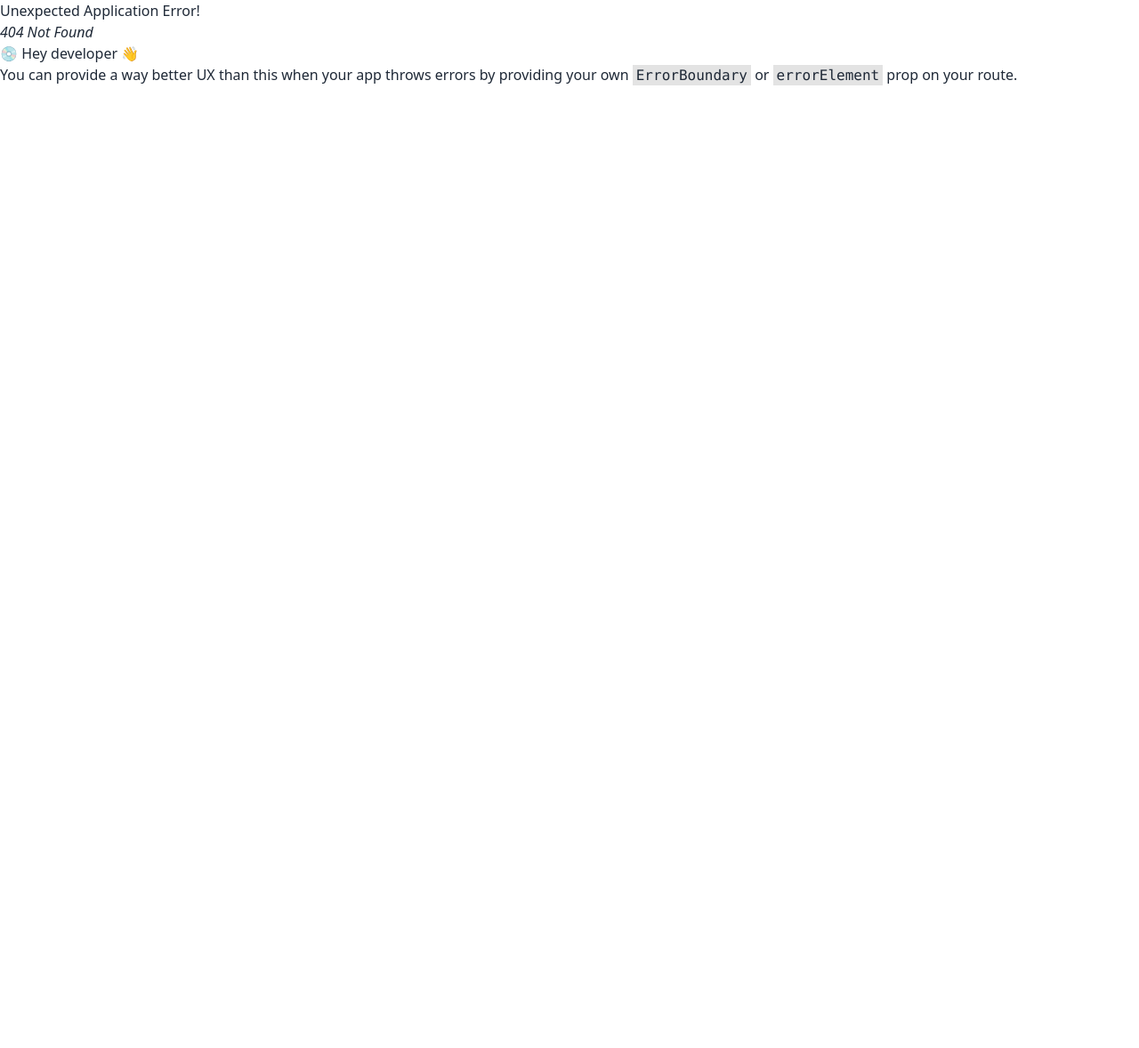
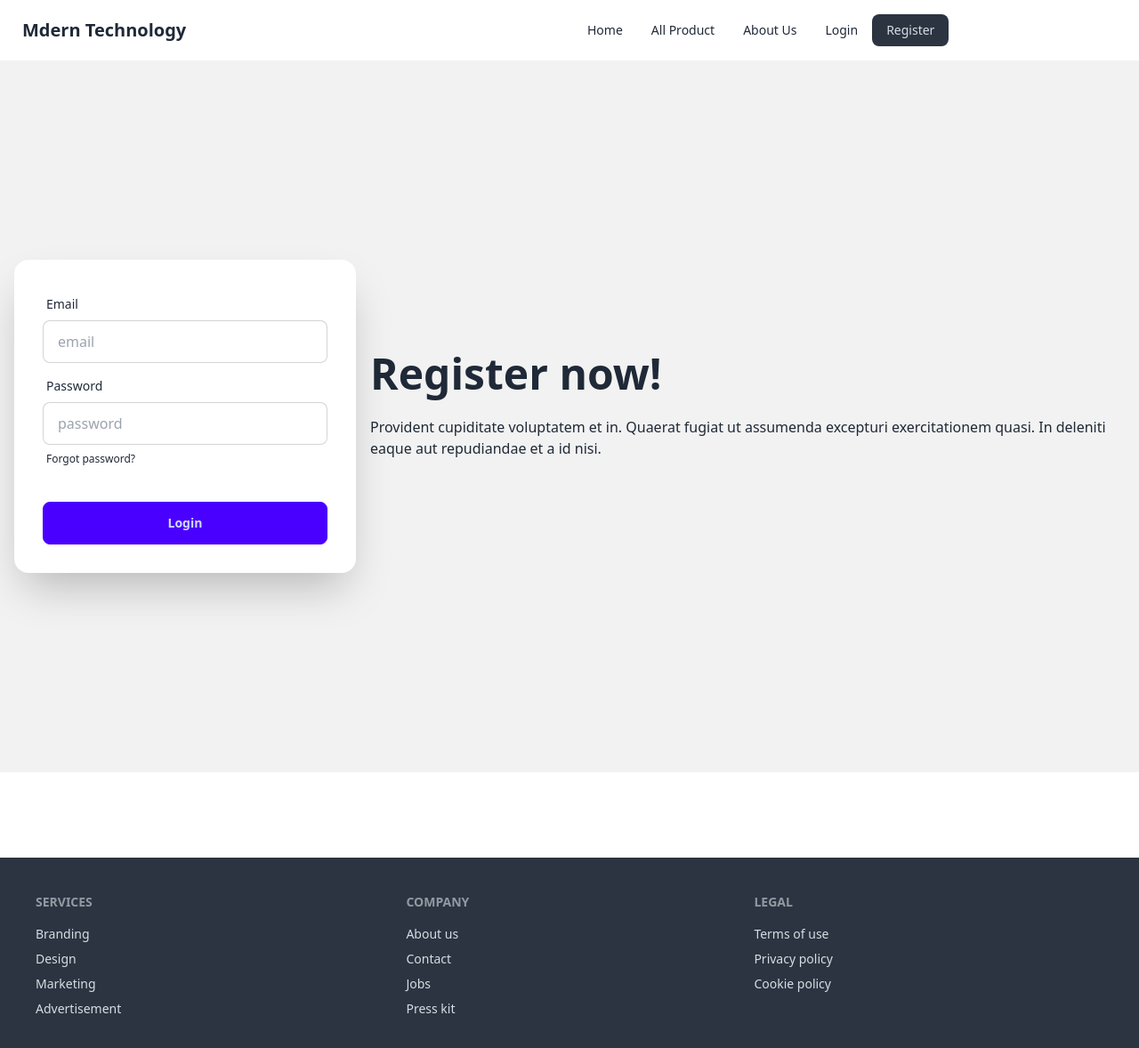
Before and after one commit to MdPiarulIslamAlif/mordanTechnology, a React (Vite) app: page /register in a window 1280 px wide. Before the commit this address had no page. Shown: the top 1178 px of the page at 89% size. Before the commit the page ends 800 px from the top, so only its background shows below. Built offline with nearby package versions, Linux system fonts and the light colour scheme.

Commit message:
footer section added a and use under the outlet and added a header

```diff
--- /dev/null
+++ b/src/Component/Footer/Footer.jsx
@@ -0,0 +1,32 @@
+import React from 'react';
+
+const Footer = () => {
+    return (
+      <div className='mt-24'>
+        <footer className="footer p-10 bg-neutral text-neutral-content">
+          <nav>
+            <header className="footer-title">Services</header>
+            <a className="link link-hover">Branding</a>
+            <a className="link link-hover">Design</a>
+            <a className="link link-hover">Marketing</a>
+            <a className="link link-hover">Advertisement</a>
+          </nav>
+          <nav>
+            <header className="footer-title">Company</header>
+            <a className="link link-hover">About us</a>
+            <a className="link link-hover">Contact</a>
+            <a className="link link-hover">Jobs</a>
+            <a className="link link-hover">Press kit</a>
+          </nav>
+          <nav>
+            <header className="footer-title">Legal</header>
+            <a className="link link-hover">Terms of use</a>
+            <a className="link link-hover">Privacy policy</a>
+            <a className="link link-hover">Cookie policy</a>
+          </nav>
+        </footer>
+      </div>
+    );
+};
+
+export default Footer;
--- /dev/null
+++ b/src/Component/Header/Header.jsx
@@ -0,0 +1,11 @@
+import Navbar from '../Navbar/Navbar';
+
+const Header = () => {
+    return (
+        <div>
+           <Navbar />
+        </div>
+    );
+};
+
+export default Header;
--- a/src/Component/Navbar/Navbar.jsx
+++ b/src/Component/Navbar/Navbar.jsx
@@ -1,12 +1,15 @@
 import React from "react";
+import { NavLink } from "react-router-dom";
 
 const Navbar = () => {
 
-  const navlink = (
+  const navLink = (
     <>
-      <li> <navlink to="/" >Home</navlink></li>
-      <li> <navlink to="allProduct" >All Product</navlink></li>
-      <li> <navlink to="about" >About Us</navlink></li>
+      <li> <NavLink to="/" >Home</NavLink></li>
+      <li> <NavLink to="/allProduct" >All Product</NavLink></li>
+      <li> <NavLink to="/about" >About Us</NavLink></li>
+      <li> <NavLink to="/login" >Login</NavLink></li>
+      <li> <NavLink to="/register" >Register</NavLink></li>
     </>
   );
 
@@ -36,13 +39,13 @@ const Navbar = () => {
               tabIndex={0}
               className="menu menu-sm dropdown-content mt-3 z-[1] p-2 shadow bg-base-100 rounded-box w-52"
             >
-              {navlink}
+              {navLink}
             </ul>
           </div>
           <a className="btn btn-ghost text-xl">Mdern Technology</a>
         </div>
         <div className="navbar-center hidden lg:flex">
-          <ul className="menu menu-horizontal px-1">{navlink}</ul>
+          <ul className="menu menu-horizontal px-1">{navLink}</ul>
         </div>
       </div>
     </div>
--- a/src/Component/SecondWirlessSection/SecondWirelessSection.jsx
+++ b/src/Component/SecondWirlessSection/SecondWirelessSection.jsx
@@ -5,7 +5,7 @@ import banner from "../../assets/bannerImg/baner1 (3).jpg"
 const SecondWirelessSection = () => {
     return (
       <div
-        className=" max-w-7xl mx-auto flex justify-center mt-24 gap-8 items-center
+        className=" max-w-7xl mx-auto  flex flex-col md:flex-row lg:flex-row justify-center mt-24 gap-8 items-center
 
       "
       >
--- a/src/Component/WirelessHeadPhone/WirelessHeadPhone.jsx
+++ b/src/Component/WirelessHeadPhone/WirelessHeadPhone.jsx
@@ -23,7 +23,7 @@ const WirelessHeadPhone = () => {
 
   return (
     <div
-      className=" max-w-7xl mx-auto flex justify-center gap-8 items-center
+      className=" max-w-7xl mx-auto flex  flex-col md:flex-row lg:flex-row justify-center gap-8 items-center
 
       "
     >
--- /dev/null
+++ b/src/Layout/Main.jsx
@@ -0,0 +1,15 @@
+import { Outlet } from 'react-router-dom';
+import Header from '../Component/Header/Header';
+import Footer from '../Component/Footer/Footer';
+
+const Main = () => {
+    return (
+        <div>
+            <Header />
+            <Outlet />
+            <Footer />
+        </div>
+    );
+};
+
+export default Main;
--- a/src/Page/Home/Home.jsx
+++ b/src/Page/Home/Home.jsx
@@ -1,13 +1,11 @@
 import Banner from "../../Component/Banner/Banner";
 import DesignSection from "../../Component/DesignSection/DesignSection";
-import Navbar from "../../Component/Navbar/Navbar";
 import SecondWirelessSection from "../../Component/SecondWirlessSection/SecondWirelessSection";
 import WirelessHeadPhone from "../../Component/WirelessHeadPhone/WirelessHeadPhone";
 
 const Home = () => {
     return (
         <div>
-            <Navbar />
             <Banner />
             <WirelessHeadPhone />
             <DesignSection />
--- /dev/null
+++ b/src/Page/Register/Register.jsx
@@ -0,0 +1,69 @@
+import { motion } from "framer-motion";
+
+
+
+const Register = () => {
+
+  return (
+    <motion.div>
+      <div className="hero min-h-screen bg-base-200">
+        <div className="hero-content flex-col lg:flex-row-reverse">
+          <motion.div
+            initial={{ x: 300, opacity: 0 }}
+            whileInView={{ x: 0, opacity: 1 }}
+            transition={{ duration: 3, delay: 0.1 }}
+            className="text-center lg:text-left"
+          >
+            <h1 className="text-5xl font-bold">Register now!</h1>
+            <p className="py-6">
+              Provident cupiditate voluptatem et in. Quaerat fugiat ut assumenda
+              excepturi exercitationem quasi. In deleniti eaque aut repudiandae
+              et a id nisi.
+            </p>
+          </motion.div>
+          <div className="card shrink-0 w-full max-w-sm shadow-2xl bg-base-100">
+            <motion.form
+              initial={{ x: -300, opacity: 0 }}
+              whileInView={{ x: 0, opacity: 1 }}
+              transition={{ duration: 3, delay: 0.1 }}
+              className="card-body"
+            >
+              <div className="form-control">
+                <label className="label">
+                  <span className="label-text">Email</span>
+                </label>
+                <input
+                  type="email"
+                  placeholder="email"
+                  className="input input-bordered"
+                  required
+                />
+              </div>
+              <div className="form-control">
+                <label className="label">
+                  <span className="label-text">Password</span>
+                </label>
+                <input
+                  type="password"
+                  placeholder="password"
+                  className="input input-bordered"
+                  required
+                />
+                <label className="label">
+                  <a href="#" className="label-text-alt link link-hover">
+                    Forgot password?
+                  </a>
+                </label>
+              </div>
+              <div className="form-control mt-6">
+                <button className="btn btn-primary">Login</button>
+              </div>
+            </motion.form>
+          </div>
+        </div>
+      </div>
+    </motion.div>
+  );
+};
+
+export default Register;
--- /dev/null
+++ b/src/Page/SignUp/SignUp.jsx
@@ -0,0 +1,66 @@
+import { motion } from "framer-motion";
+
+const SignUp = () => {
+  return (
+    <motion.div>
+      <div className="hero min-h-screen bg-base-200">
+        <div className="hero-content flex-col lg:flex-row-reverse">
+          <motion.div
+            initial={{ x: 300, opacity: 0 }}
+            whileInView={{ x: 0, opacity: 1 }}
+            transition={{ duration: 3, delay: 0.1 }}
+            className="text-center lg:text-left"
+          >
+            <h1 className="text-5xl font-bold">Login now!</h1>
+            <p className="py-6">
+              Provident cupiditate voluptatem et in. Quaerat fugiat ut assumenda
+              excepturi exercitationem quasi. In deleniti eaque aut repudiandae
+              et a id nisi.
+            </p>
+          </motion.div>
+          <div className="card shrink-0 w-full max-w-sm shadow-2xl bg-base-100">
+            <motion.form
+              initial={{ x: -300, opacity: 0 }}
+              whileInView={{ x: 0, opacity: 1 }}
+              transition={{ duration: 3, delay: 0.1 }}
+              className="card-body"
+            >
+              <div className="form-control">
+                <label className="label">
+                  <span className="label-text">Email</span>
+                </label>
+                <input
+                  type="email"
+                  placeholder="email"
+                  className="input input-bordered"
+                  required
+                />
+              </div>
+              <div className="form-control">
+                <label className="label">
+                  <span className="label-text">Password</span>
+                </label>
+                <input
+                  type="password"
+                  placeholder="password"
+                  className="input input-bordered"
+                  required
+                />
+                <label className="label">
+                  <a href="#" className="label-text-alt link link-hover">
+                    Forgot password?
+                  </a>
+                </label>
+              </div>
+              <div className="form-control mt-6">
+                <button className="btn btn-primary">Login</button>
+              </div>
+            </motion.form>
+          </div>
+        </div>
+      </div>
+    </motion.div>
+  );
+};
+
+export default SignUp;
```
Also changed, not shown: src/Router/Router.jsx (+22 -6 lines).
